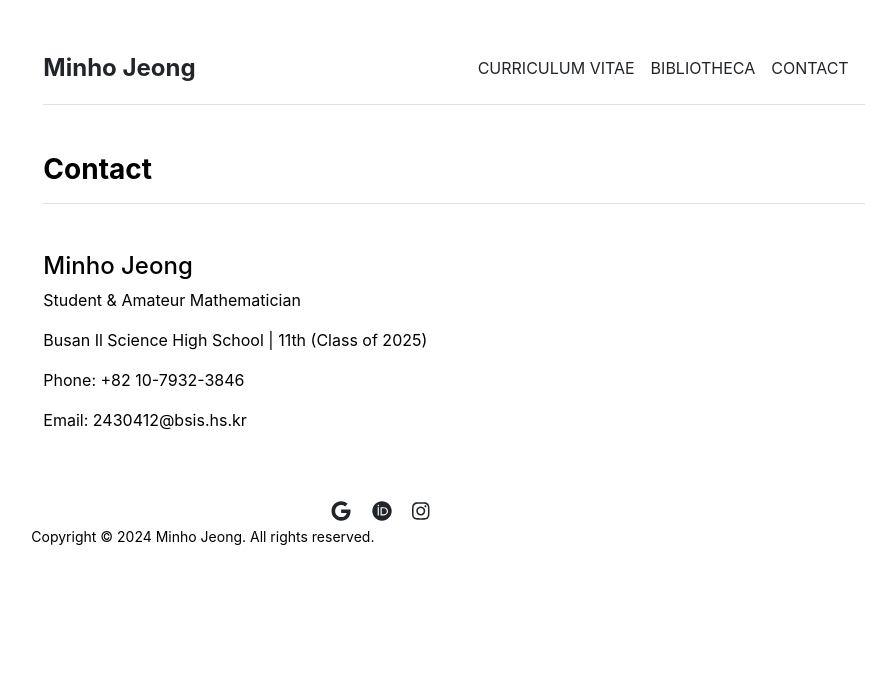
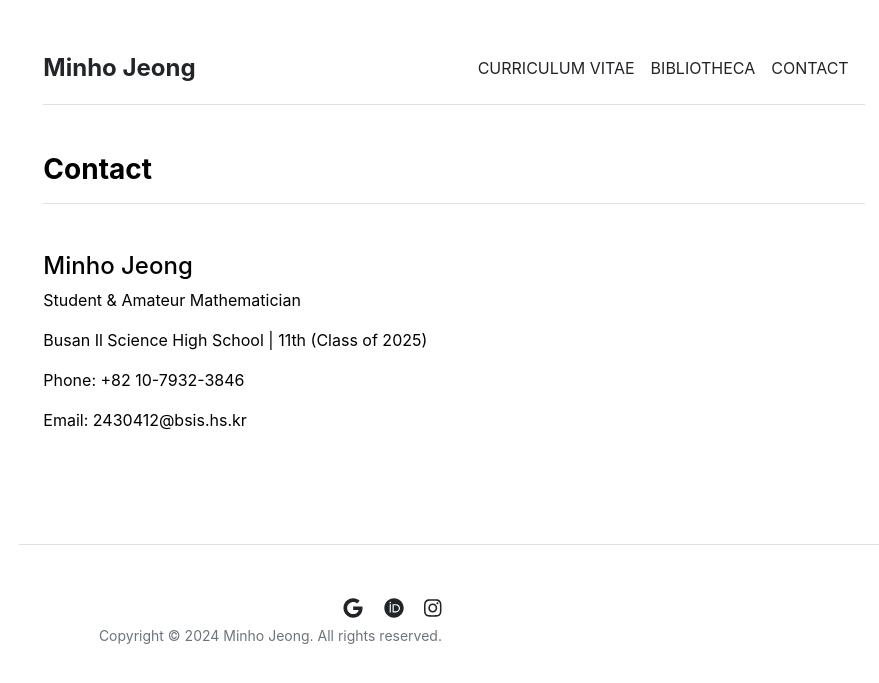
Before and after one commit to mino-jeong/mino-jeong.github.io, a Jekyll site: the page built from contact.md, in a window 1280 px wide. Shown: the top 683 px of the page, without its empty margins (186-1065 px from the left). Built offline with Jekyll 4.4.1, drawn with Linux system fonts in a browser that asks for light colours.

Commit message:
Update footer.html

```diff
--- a/_includes/footer.html
+++ b/_includes/footer.html
@@ -1,11 +1,11 @@
-<tfoot class="pt-5 my-5 text-muted border-top" style="align-items: center; text-align: center;" align="center">
+<footer class="pt-5 my-5 text-muted border-top" style="align-items: center; text-align: center;" align="center">
   <div class="row">
     <div class="col-sm-6 text-end social-media-icons">
       {% for item in site.data.settings.social %}
         <a href="{{ item.link }}" class="ms-3 fs-5"><i class="fab fa-{{ item.icon }}"></i></a>
       {% endfor %}
+      <br>
+      <small>Copyright &copy; 2024 Minho Jeong. All rights reserved.</small>
     </div>
-    <br>
-    <small>Copyright &copy; 2024 Minho Jeong. All rights reserved.</small>
   </div>
-</tfoot>
+</footer>
```
